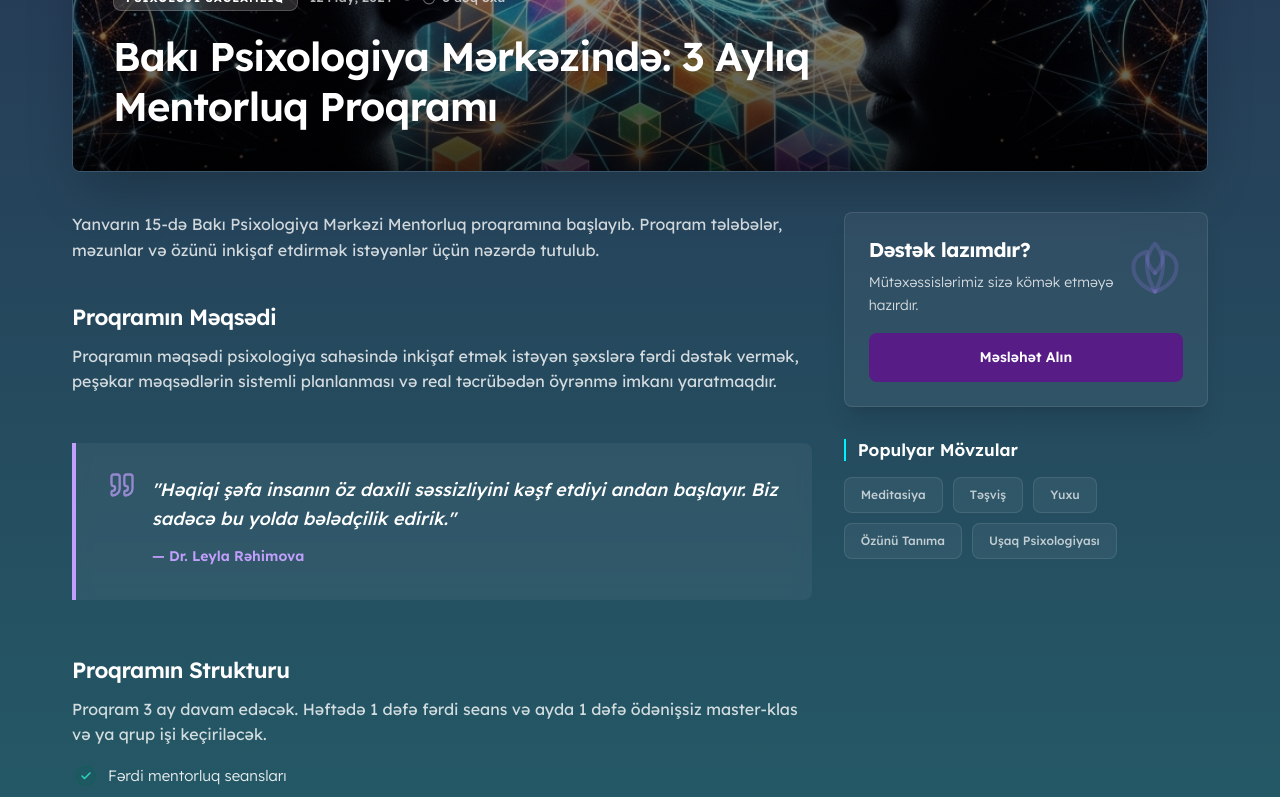
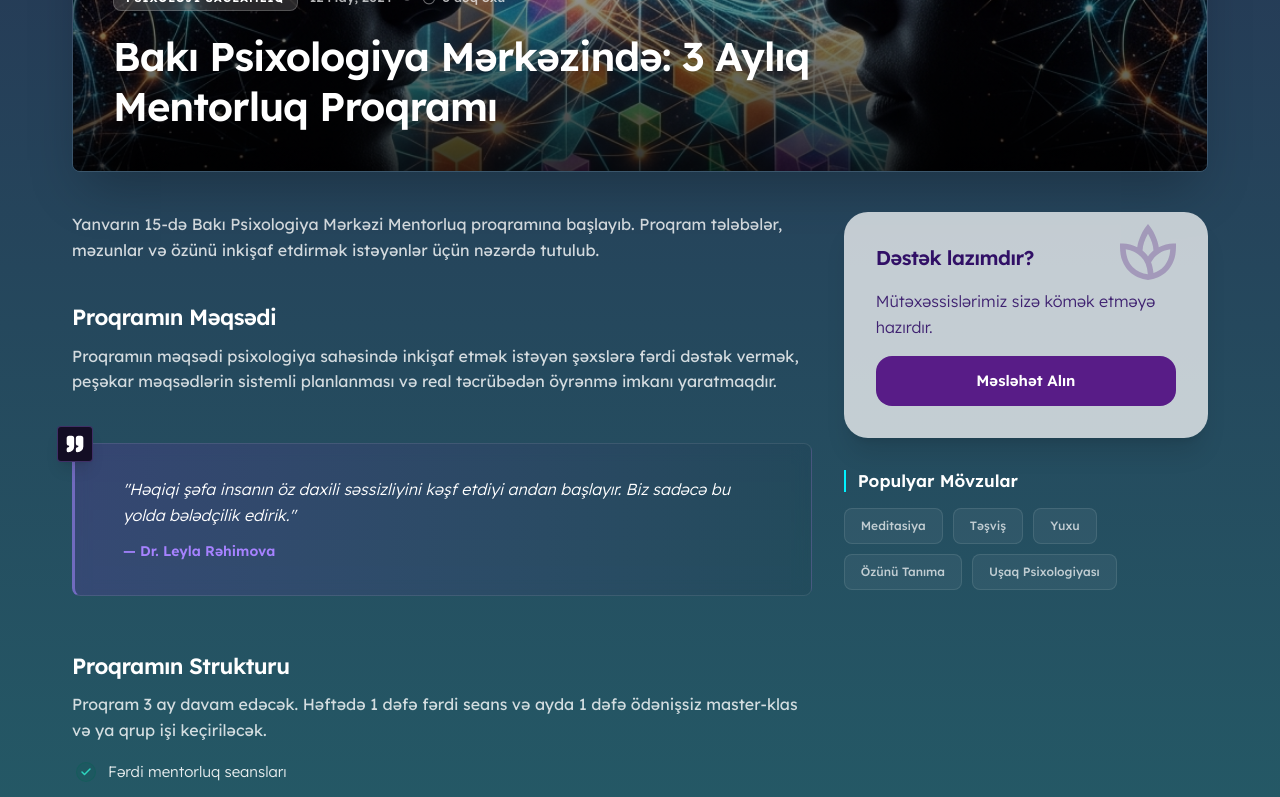
Before and after one commit to NuxusMind-Org/nexusmind_web, a React (Vite) app: page /news/1 in a window 1280 px wide. Shown: the part 510-1307 px from the top of the page. Built offline with nearby package versions, Linux system fonts and the light colour scheme.

Commit message:
Added exact componenets from figme round 1.

```diff
--- a/src/features/landing/components/news/NewsDetailBody.tsx
+++ b/src/features/landing/components/news/NewsDetailBody.tsx
@@ -28,16 +28,18 @@ export const NewsDetailBody = () => {
       </div>
 
       {/* Premium Glassmorphic Blockquote card */}
-      <div className="my-6 relative bg-white/5 border-l-4 border-[#c39ffd] rounded-r-lg p-6 sm:p-8 backdrop-blur-sm overflow-hidden flex items-start gap-4">
-        <Quote size={28} className="text-[#c39ffd] shrink-0 transform -translate-y-1 opacity-70" />
-        <div className="flex flex-col gap-3">
-          <blockquote className="text-white text-[16px] sm:text-[18px] font-medium italic leading-relaxed">
-            "Həqiqi şəfa insanın öz daxili səssizliyini kəşf etdiyi andan başlayır. Biz sadəcə bu yolda bələdçilik edirik."
-          </blockquote>
-          <cite className="text-[#c39ffd] text-[13px] sm:text-[14px] font-semibold not-italic">
-            — Dr. Leyla Rəhimova
-          </cite>
+      <div className="my-6 relative bg-gradient-to-r from-[#7B2CBF]/20 to-[#1B3A4B]/20 border-l-[3px] border-l-[#A682FF]/60 border-t border-t-white/10 border-r border-r-white/10 border-b border-b-white/10 rounded-lg p-6 sm:p-8 pr-6 sm:pr-10 pl-10 sm:pl-12 backdrop-blur-sm flex flex-col gap-3">
+        {/* Quote Icon Box (centered on the top-left corner vertex) */}
+        <div className="absolute left-0 -translate-x-1/2 top-0 -translate-y-1/2 w-8 h-8 sm:w-9 sm:h-9 rounded bg-[#130d24] border border-[#A682FF]/30 flex items-center justify-center z-20 shadow-lg">
+          <Quote className="text-white fill-white w-4 h-4 sm:w-5 sm:h-5" />
         </div>
+
+        <blockquote className="text-white text-[16px] font-light italic leading-relaxed z-10">
+          "Həqiqi şəfa insanın öz daxili səssizliyini kəşf etdiyi andan başlayır. Biz sadəcə bu yolda bələdçilik edirik."
+        </blockquote>
+        <cite className="text-[#A682FF] text-[14px] font-semibold not-italic z-10">
+          — Dr. Leyla Rəhimova
+        </cite>
       </div>
 
       {/* Section 2: Structure */}
--- a/src/features/landing/components/news/NewsDetailSidebar.tsx
+++ b/src/features/landing/components/news/NewsDetailSidebar.tsx
@@ -1,5 +1,6 @@
 import { useNavigate } from 'react-router-dom';
 import { PATHS } from '@/routes/paths';
+import supportIcon from '@/assets/svg/supportIcon.svg';
 
 export const NewsDetailSidebar = () => {
   const navigate = useNavigate();
@@ -14,37 +15,26 @@ export const NewsDetailSidebar = () => {
   return (
     <div className="w-full flex flex-col gap-8">
       {/* Widget 1: Need Support Consultation Banner */}
-      <div className="relative overflow-hidden bg-white/5 border border-white/10 rounded-3xl p-6 shadow-xl flex flex-col justify-between min-h-[190px] font-sans">
-        {/* Decorative Lotus SVG positioned absolutely in top right */}
-        <div className="absolute top-5 right-5 text-[#A682FF]/20 pointer-events-none select-none">
-          <svg
-            className="w-16 h-16"
-            viewBox="0 0 24 24"
-            fill="none"
-            stroke="currentColor"
-            strokeWidth="1.5"
-            strokeLinecap="round"
-            strokeLinejoin="round"
-          >
-            <path d="M12 22C12 22 9 17 9 12C9 7 12 4 12 4C12 4 15 7 15 12C15 17 12 22 12 22Z" />
-            <path d="M12 22C12 22 5 20 4 14C3 8 9 7 9 7C9 7 8 11 12 15" />
-            <path d="M12 22C12 22 19 20 20 14C21 8 15 7 15 7C15 7 16 11 12 15" />
-          </svg>
-        </div>
+      <div className="relative overflow-hidden bg-[rgba(255,255,255,0.73)] rounded-[24px] p-8 shadow-xl flex flex-col gap-4 font-sans text-left">
+        {/* Absolute positioned Support Icon */}
+        <img
+          src={supportIcon}
+          alt="Support Icon"
+          className="absolute top-3 right-8 w-14 h-14 pointer-events-none select-none z-10 opacity-25"
+        />
 
-        <div className="flex flex-col gap-2 z-10 max-w-[80%]">
-          <h4 className="text-white text-[18px] sm:text-[20px] font-bold tracking-tight">
-            Dəstək lazımdır?
-          </h4>
-          <p className="text-white/80 text-[13.5px] sm:text-[14px] leading-relaxed font-light">
-            Mütəxəssislərimiz sizə kömək etməyə hazırdır.
-          </p>
-        </div>
+        <h4 className="text-[#311066] text-[20px] font-semibold tracking-tight leading-snug pr-16 z-10">
+          Dəstək lazımdır?
+        </h4>
 
-        <div className="w-full mt-4 z-10">
+        <p className="text-[#311066]/90 text-[16px] leading-relaxed font-light z-10">
+          Mütəxəssislərimiz sizə kömək etməyə hazırdır.
+        </p>
+
+        <div className="w-full z-10">
           <button
             onClick={() => navigate(`${PATHS.HOME}#experts`)}
-            className="w-full py-3.5 rounded-2xl text-white text-[13.5px] sm:text-[14px] font-semibold bg-[#581c87] hover:bg-[#6b21a8] hover:shadow-[0_0_15px_rgba(107,33,168,0.4)] border-0 cursor-pointer transition-all duration-300 select-none outline-none text-center"
+            className="w-full py-3.5 rounded-[16px] text-white text-[14px] sm:text-[15px] font-semibold bg-[#581c87] hover:bg-[#6b21a8] hover:shadow-[0_0_15px_rgba(107,33,168,0.4)] border-0 cursor-pointer transition-all duration-300 select-none outline-none text-center"
           >
             Məsləhət Alın
           </button>
--- a/src/features/landing/pages/LandingPage.tsx
+++ b/src/features/landing/pages/LandingPage.tsx
@@ -62,6 +62,7 @@ export const LandingPage = () => {
       {/* Background ambient light */}
       <div className="absolute top-[-10%] left-[-10%] w-[50%] h-[50%] bg-[#b070ff] rounded-full blur-[150px] opacity-20 pointer-events-none z-10" />
 
+
       <LandingNavbar
         activePage="landing"
         activeSection={activeSection}
```
Also changed, not shown: src/features/landing/pages/TrainingsPage.tsx (+4 -4 lines), src/assets/svg/supportIcon.svg (added).
